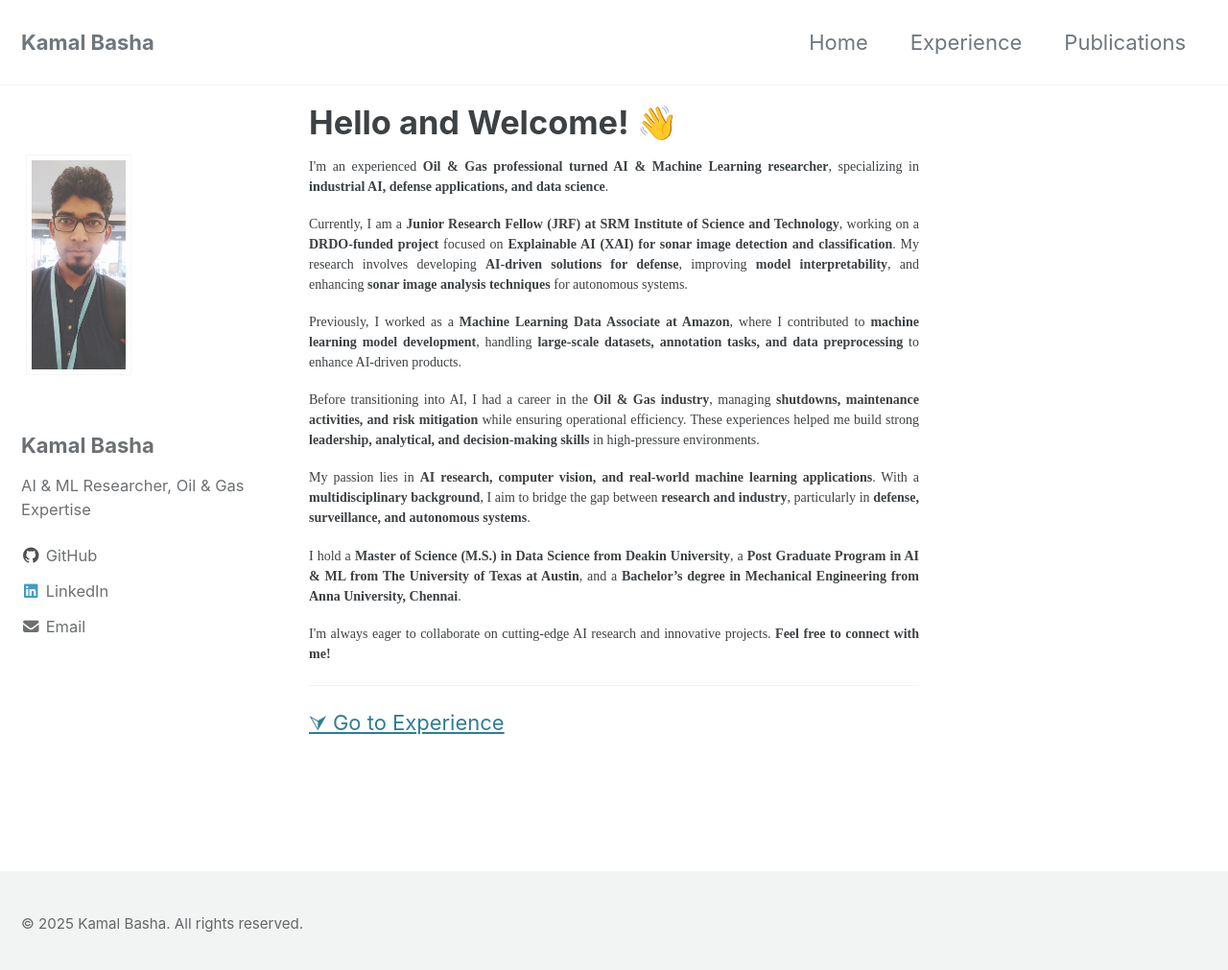
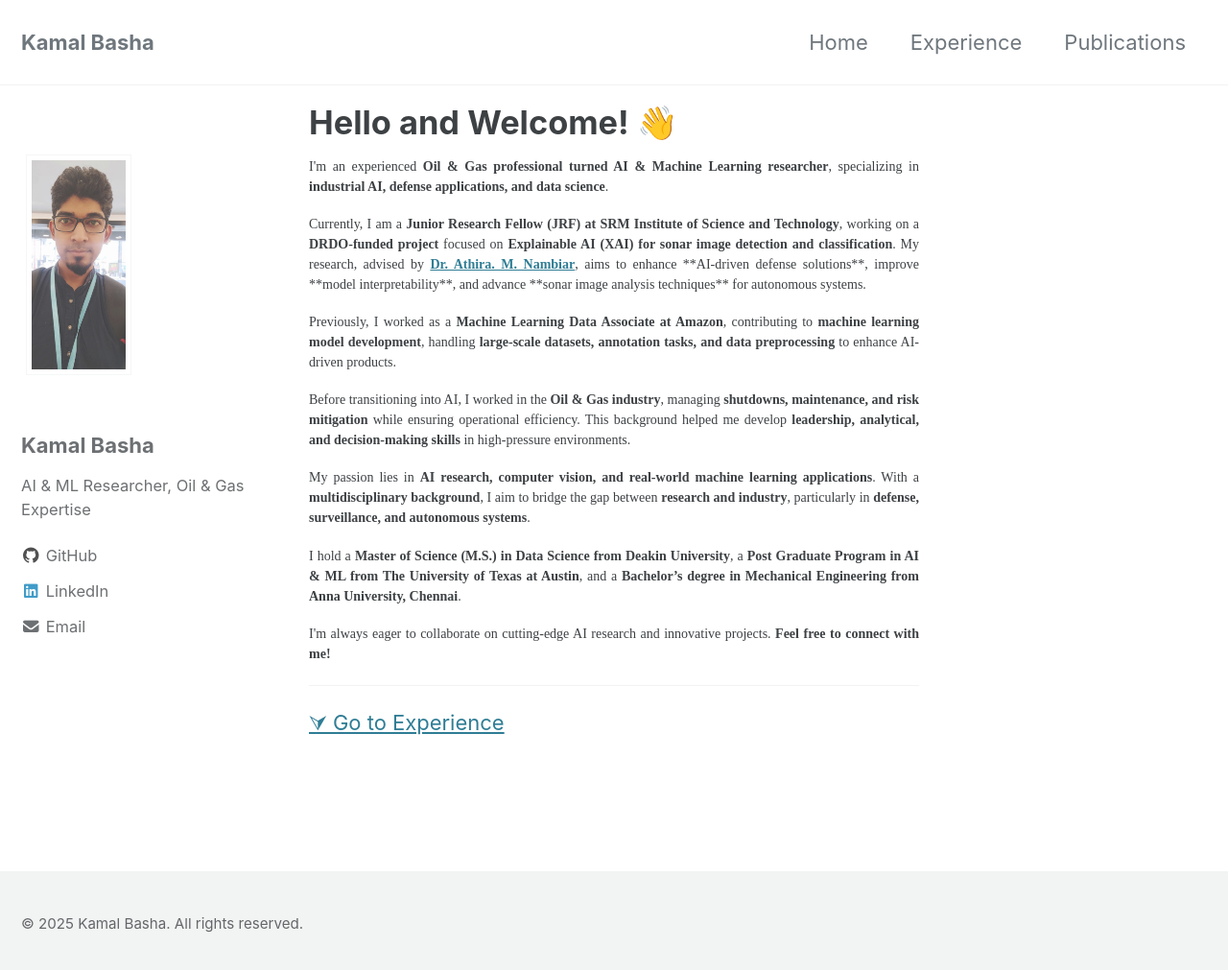
Before and after one commit to bashakamal/bashakamal.github.io, a Jekyll site: the page built from index.md, in a window 1280 px wide and 1019 px high. Shown: the top 1011 px of the window at 96% size. Built offline with Jekyll 4.4.1, drawn with Linux system fonts in a browser that asks for light colours; cached includes are drawn as plain includes.

Commit message:
Update index.md

```diff
--- a/index.md
+++ b/index.md
@@ -6,15 +6,13 @@ author_profile: true
 
 <div style="font-size: 14px; line-height: 1.5; text-align: justify; font-family: 'Times New Roman', Times, serif;">
 
-<!-- <h2>Hello and Welcome! 👋</h2>   -->
-
 <p>I'm an experienced <strong>Oil & Gas professional turned AI & Machine Learning researcher</strong>, specializing in <strong>industrial AI, defense applications, and data science</strong>.</p>
 
-<p>Currently, I am a <strong>Junior Research Fellow (JRF) at SRM Institute of Science and Technology</strong>, working on a <strong>DRDO-funded project</strong> focused on <strong>Explainable AI (XAI) for sonar image detection and classification</strong>. My research involves developing <strong>AI-driven solutions for defense</strong>, improving <strong>model interpretability</strong>, and enhancing <strong>sonar image analysis techniques</strong> for autonomous systems.</p>
+<p>Currently, I am a <strong>Junior Research Fellow (JRF) at SRM Institute of Science and Technology</strong>, working on a <strong>DRDO-funded project</strong> focused on <strong>Explainable AI (XAI) for sonar image detection and classification</strong>. My research, advised by <a href="https://www.srmist.edu.in/faculty/dr-athira-m-nambiar/" target="_blank"><strong>Dr. Athira. M. Nambiar</strong></a>, aims to enhance **AI-driven defense solutions**, improve **model interpretability**, and advance **sonar image analysis techniques** for autonomous systems.</p>
 
-<p>Previously, I worked as a <strong>Machine Learning Data Associate at Amazon</strong>, where I contributed to <strong>machine learning model development</strong>, handling <strong>large-scale datasets, annotation tasks, and data preprocessing</strong> to enhance AI-driven products.</p>
+<p>Previously, I worked as a <strong>Machine Learning Data Associate at Amazon</strong>, contributing to <strong>machine learning model development</strong>, handling <strong>large-scale datasets, annotation tasks, and data preprocessing</strong> to enhance AI-driven products.</p>
 
-<p>Before transitioning into AI, I had a career in the <strong>Oil & Gas industry</strong>, managing <strong>shutdowns, maintenance activities, and risk mitigation</strong> while ensuring operational efficiency. These experiences helped me build strong <strong>leadership, analytical, and decision-making skills</strong> in high-pressure environments.</p>
+<p>Before transitioning into AI, I worked in the <strong>Oil & Gas industry</strong>, managing <strong>shutdowns, maintenance, and risk mitigation</strong> while ensuring operational efficiency. This background helped me develop <strong>leadership, analytical, and decision-making skills</strong> in high-pressure environments.</p>
 
 <p>My passion lies in <strong>AI research, computer vision, and real-world machine learning applications</strong>. With a <strong>multidisciplinary background</strong>, I aim to bridge the gap between <strong>research and industry</strong>, particularly in <strong>defense, surveillance, and autonomous systems</strong>.</p>
 
@@ -22,10 +20,7 @@ author_profile: true
 
 <p>I'm always eager to collaborate on cutting-edge AI research and innovative projects. <strong>Feel free to connect with me!</strong></p>
 
-
-
 </div>
-
 
 ---
 
```
